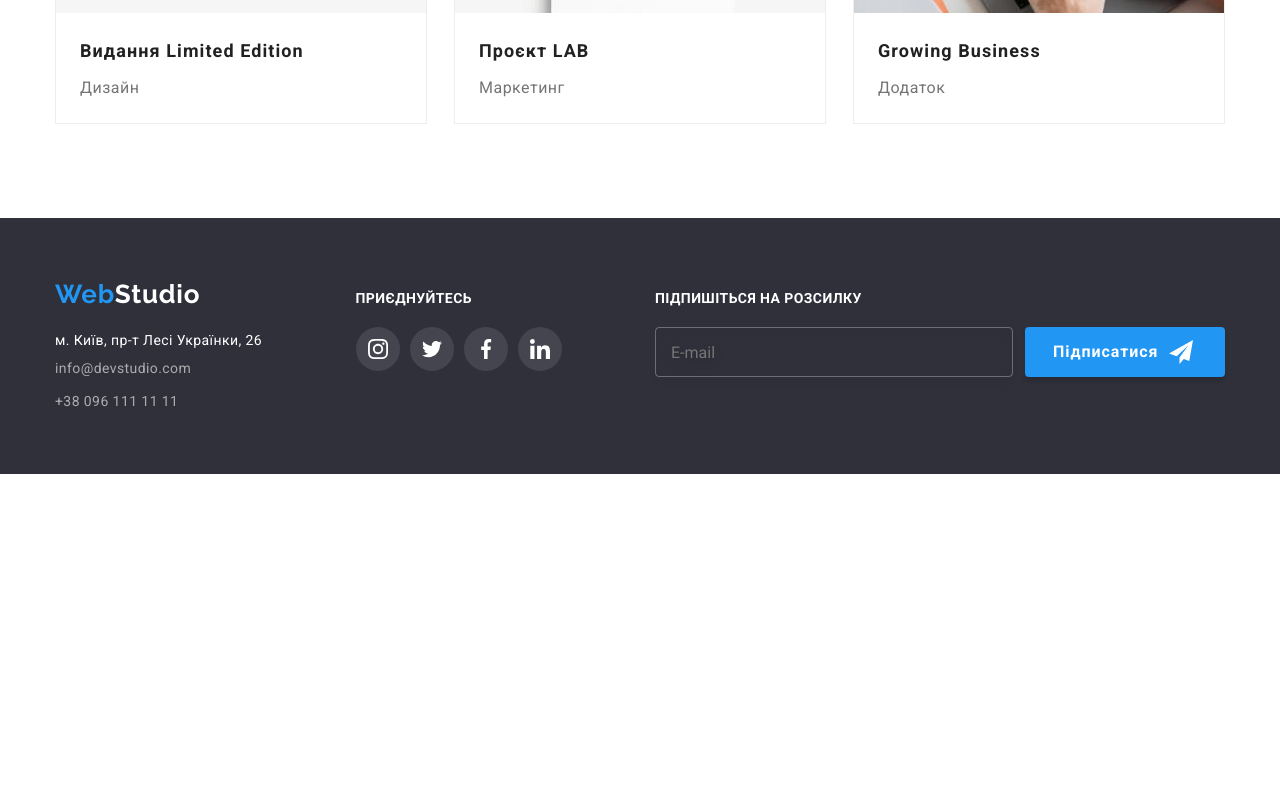
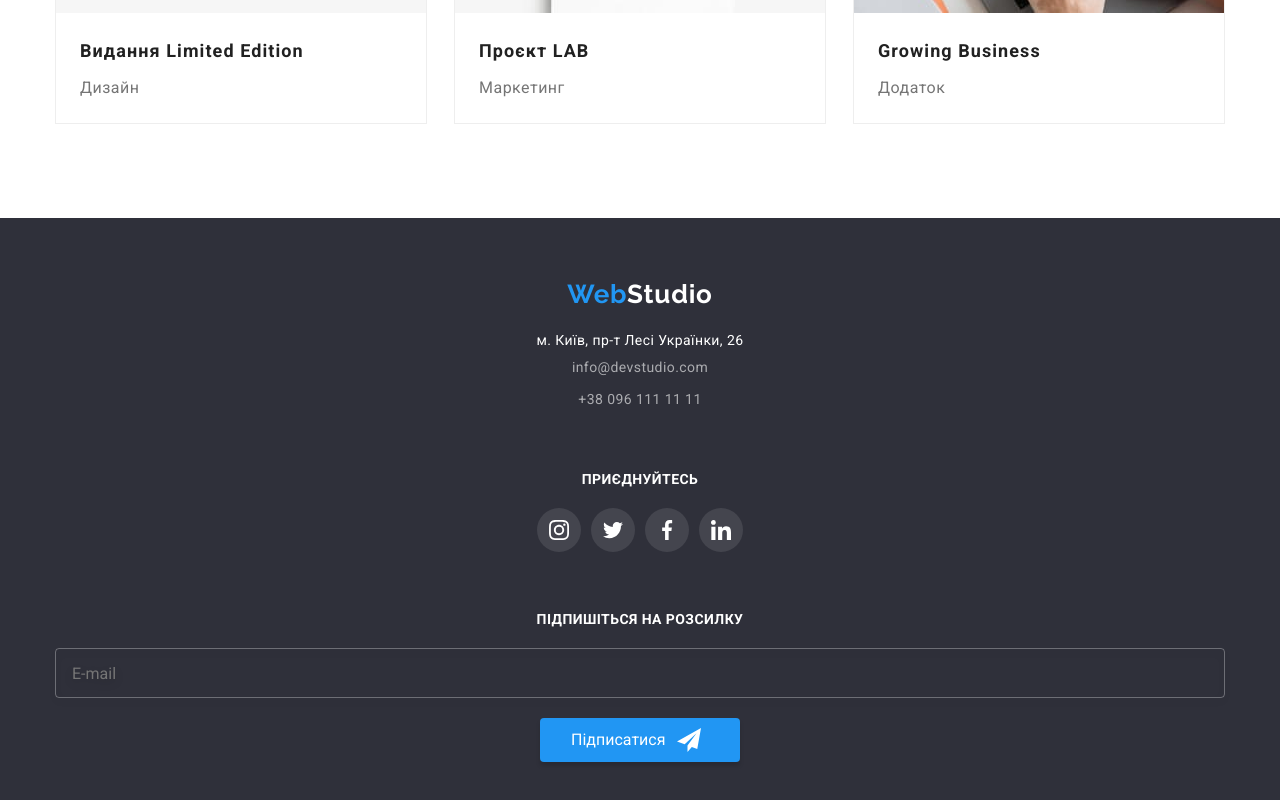
Before and after one commit to bogdan-ryzhko/goit-markup-hw-08, a plain HTML site: page portfolio.html in a window 1280 px wide. Shown: the part 1390-2190 px from the top of the page. Before the commit the page ends 1864 px from the top, so only its background shows below. Drawn offline with Linux system fonts and the light colour scheme.

Commit message:
Зробив мобільну версію футера

```diff
--- a/sass/base/_base.scss
+++ b/sass/base/_base.scss
@@ -27,7 +27,8 @@ img {
   display: block;
 }
 
-.list {
+ul,
+li {
   list-style: none;
   margin: 0;
   padding: 0;
--- a/sass/components/_footer.scss
+++ b/sass/components/_footer.scss
@@ -3,12 +3,138 @@
 @import "../base/base";
 @import "../utils/mixins";
 
+// .footer {
+//   &__inner {
+//     @include flexContainer(flex, space-between, baseline);
+//   }
+
+//   &__logo {
+//     display: inline-block;
+//     color: #ffffff;
+//     margin-bottom: 20px;
+//   }
+
+//   &__address {
+//     font-style: normal;
+//     font-size: 14px;
+//     line-height: 1.17;
+//     letter-spacing: 0.03em;
+//     color: #ffffff;
+//     margin-bottom: 9px;
+//   }
+
+//   &__link {
+//     font-weight: 400;
+//     font-size: 14px;
+//     line-height: 1.71;
+//     letter-spacing: 0.03em;
+//     color: $footer-link-color;
+//   }
+
+//   &__title {
+//     font-weight: 700;
+//     font-size: 14px;
+//     line-height: 1.14;
+//     letter-spacing: 0.03em;
+//     text-transform: uppercase;
+//     color: #ffffff;
+//     margin-bottom: 20px;
+//   }
+
+//   &__soc-list {
+//     @include flexContainer(flex);
+//   }
+
+//   &__soc-item + &__soc-item {
+//     margin-left: 10px;
+//   }
+
+//   &__soc-link {
+//     display: flex;
+//     padding: 12px;
+//     color: #ffffff;
+//     justify-content: center;
+//     align-items: center;
+//     border-radius: 50%;
+//     background-color: rgba(255, 255, 255, 0.1);
+//     transition: background-color $timing-transition;
+
+//     &:hover,
+//     &:focus {
+//       background-color: $brand-color;
+//     }
+//   }
+
+//   &__soc-icon {
+//     fill: currentColor;
+//   }
+
+//   &__field {
+//     @include flexContainer(flex, flex-start, center);
+
+//     > label {
+//       margin-right: 12px;
+//     }
+//   }
+
+//   &__input {
+//     background-color: transparent;
+//     padding: 15px;
+//     width: 358px;
+//     height: 50px;
+//     color: #ffffff;
+//     border: 1px solid rgba(255, 255, 255, 0.3);
+//     filter: drop-shadow(0px 4px 4px rgba(0, 0, 0, 0.15));
+//     border-radius: 4px;
+//     transition: border $timing-transition;
+
+//     &:focus,
+//     &:focus-visible {
+//       outline: none;
+//       border: 1px solid $brand-color;
+//     }
+//   }
+
+//   &__subscribe {
+//     @include flexContainer(flex, flex-start, center);
+//     padding: 10px 28px;
+//     width: 200px;
+//     height: 50px;
+//     font-weight: 700;
+//     font-size: 16px;
+//     line-height: 1.9;
+//     letter-spacing: 0.06em;
+//     color: #ffffff;
+//     background-color: $brand-color;
+//     box-shadow: 0px 4px 4px rgba(0, 0, 0, 0.15);
+//     border-radius: 4px;
+//     transition: background-color $timing-transition;
+
+//     &:hover,
+//     &:focus {
+//       background-color: $hover-btn;
+//     }
+//   }
+
+//   &__subscribe-icon {
+//     margin-left: 10px;
+//   }
+// }
+
+// .connection__item-footer + .connection__item-footer {
+//   margin-top: 9px;
+// }
+
 .footer {
   background-color: $secondary-bg;
   padding: 60px 0;
+  text-align: center;
 
   &__inner {
-    @include flexContainer(flex, space-between, baseline);
+  }
+
+  &__inner-content + &__inner-content {
+    margin-top: 60px;
   }
 
   &__logo {
@@ -23,15 +149,22 @@
     line-height: 1.17;
     letter-spacing: 0.03em;
     color: #ffffff;
-    margin-bottom: 9px;
+    margin-bottom: 8px;
   }
 
   &__link {
     font-weight: 400;
     font-size: 14px;
     line-height: 1.71;
+    text-align: center;
     letter-spacing: 0.03em;
-    color: $footer-link-color;
+    color: rgba(255, 255, 255, 0.6);
+    transition: color $timing-transition;
+
+    &:hover,
+    &:focus {
+      color: $brand-color;
+    }
   }
 
   &__title {
@@ -45,22 +178,22 @@
   }
 
   &__soc-list {
-    @include flexContainer(flex);
+    @include flexContainer(flex, space-between);
+    width: calc(44px * 4 + 30px);
+    margin: 0 auto;
   }
 
-  &__soc-item + &__soc-item {
-    margin-left: 10px;
+  &__soc-item {
   }
 
   &__soc-link {
-    display: flex;
+    @include flexContainer(flex, center, center);
     padding: 12px;
     color: #ffffff;
-    justify-content: center;
-    align-items: center;
     border-radius: 50%;
     background-color: rgba(255, 255, 255, 0.1);
     transition: background-color $timing-transition;
+    color: #ffffff;
 
     &:hover,
     &:focus {
@@ -73,44 +206,33 @@
   }
 
   &__field {
-    @include flexContainer(flex, flex-start, center);
-
     > label {
-      margin-right: 12px;
+      margin-bottom: 20px;
     }
   }
 
   &__input {
+    display: block;
+    width: 100%;
+    height: 50px;
     background-color: transparent;
-    padding: 15px;
-    width: 358px;
-    height: 50px;
-    color: #ffffff;
     border: 1px solid rgba(255, 255, 255, 0.3);
     filter: drop-shadow(0px 4px 4px rgba(0, 0, 0, 0.15));
     border-radius: 4px;
-    transition: border $timing-transition;
-
-    &:focus,
-    &:focus-visible {
-      outline: none;
-      border: 1px solid $brand-color;
-    }
+    padding-top: 15px;
+    padding-bottom: 15px;
+    padding-left: 16px;
   }
 
   &__subscribe {
     @include flexContainer(flex, flex-start, center);
-    padding: 10px 28px;
-    width: 200px;
-    height: 50px;
-    font-weight: 700;
-    font-size: 16px;
-    line-height: 1.9;
-    letter-spacing: 0.06em;
-    color: #ffffff;
-    background-color: $brand-color;
+    background: $brand-color;
     box-shadow: 0px 4px 4px rgba(0, 0, 0, 0.15);
     border-radius: 4px;
+    padding: 10px 31px;
+    max-width: 200px;
+    margin: 20px auto 0;
+    color: #ffffff;
     transition: background-color $timing-transition;
 
     &:hover,
@@ -120,10 +242,14 @@
   }
 
   &__subscribe-icon {
-    margin-left: 10px;
+    margin-left: 12px;
   }
 }
 
-.connection__item-footer + .connection__item-footer {
-  margin-top: 9px;
+.connection {
+  &__nav-footer {
+  }
+  &__item-footer + &__item-footer {
+    margin-top: 8px;
+  }
 }
```
Also changed, not shown: index.html (+15 -15 lines), css/main.css, css/portfolio.css, dist/css/main.min.css, dist/css/portfolio.min.css, 4 other files.
